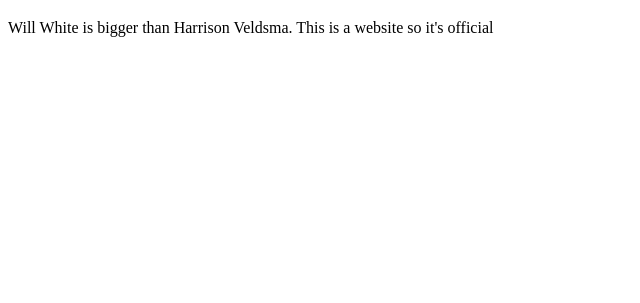
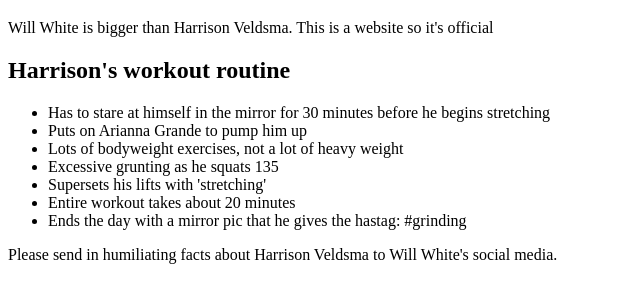
Before and after one commit to wwhite12/test-live, a plain HTML site: page index.html in a window 1280 px wide. Shown: the part 61-364 px from the top of the page, without its empty margins (0-640 px from the left). Drawn offline with Linux system fonts and the light colour scheme.

Commit message:
more text

```diff
--- a/index.html
+++ b/index.html
@@ -12,5 +12,18 @@
     <p>
         Will White is bigger than Harrison Veldsma. This is a website so it's official
     </p>
+    <h2>Harrison's workout routine</h2>
+    <ul>
+        <li>Has to stare at himself in the mirror for 30 minutes before he begins stretching</li>
+        <li>Puts on Arianna Grande to pump him up</li>
+        <li>Lots of bodyweight exercises, not a lot of heavy weight</li>
+        <li>Excessive grunting as he squats 135</li>
+        <li>Supersets his lifts with 'stretching'</li>
+        <li>Entire workout takes about 20 minutes</li>
+        <li>Ends the day with a mirror pic that he gives the hastag: #grinding</li>
+    </ul>
+    <footer>
+        Please send in humiliating facts about Harrison Veldsma to Will White's social media.
+    </footer>
 </body>
 </html>
```
